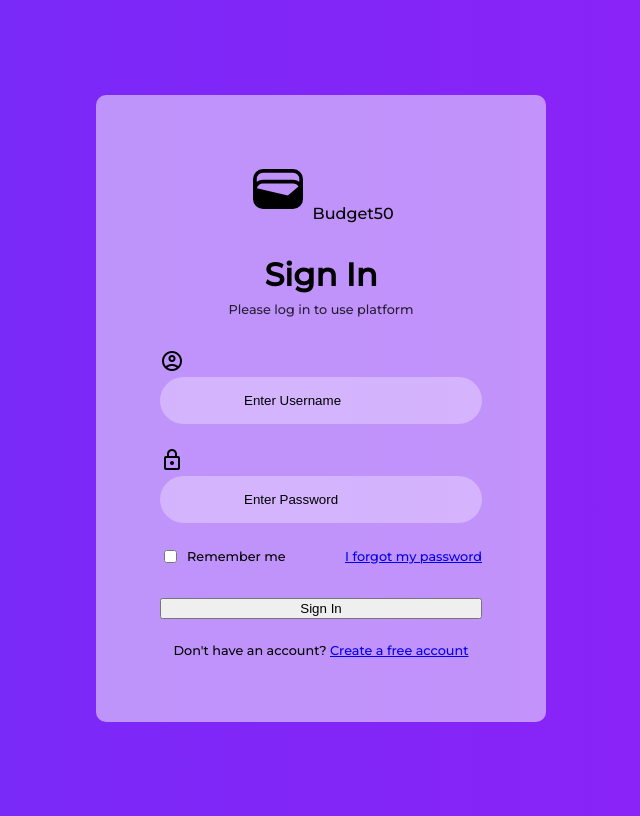
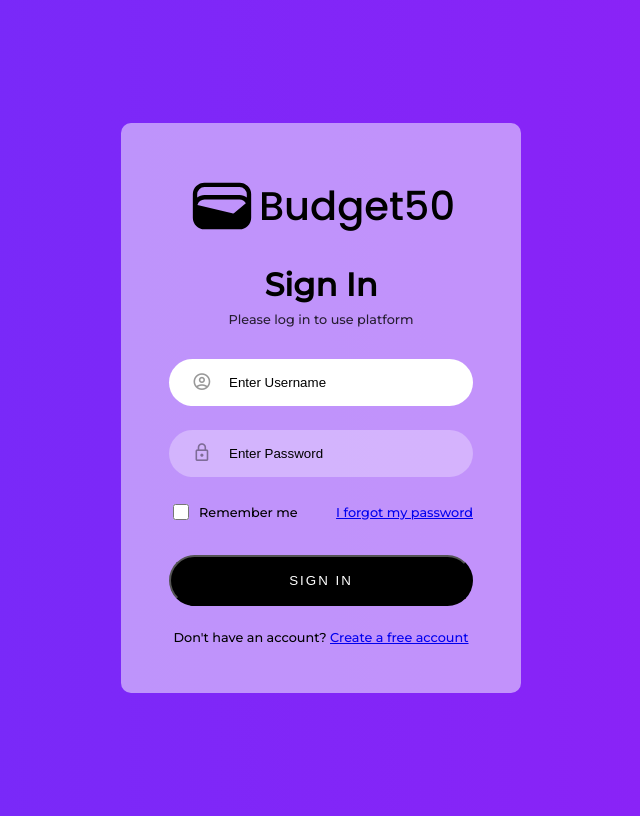
Before and after one commit to fabriortenzi/CS50x-Final-Project, a Flask app: page /login in a window 1280 px wide. Shown: the whole page, without its empty margins (319-959 px from the left). Run offline with Flask 2, Linux system fonts and the light colour scheme; some libraries are stand-ins or nearby versions.

Commit message:
signup and login

```diff
--- a/app.py
+++ b/app.py
@@ -35,7 +35,7 @@ def index():
     return render_template("index.html")
 
 
-@app.route("/login")
+@app.route("/login", methods=["GET", "POST"])
 def login():
     """Log user in"""
 
@@ -45,3 +45,46 @@ def login():
     # GET
     if request.method == "GET":
         return render_template("login.html")
+
+    # POST
+    else:
+        username = request.form.get("username")
+        password = request.form.get("password")
+
+        password_db = db.execute("SELECT hash FROM users WHERE username = ?", username)
+
+        #bug in check password
+        if check_password_hash(password_db, password):
+            print("hola")
+            return redirect("/")
+        else:
+            print("chau")
+            return redirect("/login")
+
+
+@app.route("/signup", methods=["GET", "POST"])
+def signup():
+    """Create account"""
+
+    # GET
+    if request.method == "GET":
+        return render_template("/signup.html")
+
+    # POST
+    else:
+        username = request.form.get("username")
+        password = request.form.get("password")
+        confirmation = request.form.get("confirmation")
+
+        if db.execute("SELECT username FROM users WHERE username = ?", username):
+            return redirect("/")
+            # Complete
+
+        if password != confirmation:
+            return redirect("/")
+            # Complete
+
+        db.execute("INSERT INTO users (username, hash) VALUES(?, ?)",
+                   username, generate_password_hash(password, method='pbkdf2:sha256', salt_length=8))
+
+        return redirect("/")
--- a/static/login-styles.css
+++ b/static/login-styles.css
@@ -12,21 +12,30 @@ body
 
 .login-card
 {
-    width: 450px;
+    width: 400px;
     background: rgba(255, 255, 255, .5);
-    padding: 4rem;
+    padding: 3rem;
     border-radius: 10px;
     position: relative;
 }
 
 .login-card-logo
 {
-    margin-bottom: 2rem;
+    margin-bottom: 1.5rem;
 }
 
 .login-card-logo img
 {
-    width: 60px;
+    width: 70px;
+}
+
+.logo-font
+{
+    font-family: 'Poppins', sans-serif;
+    font-weight: 500;
+    font-size: 40px;
+    text-decoration: none;
+    padding-left: 2px;
 }
 
 .login-card-logo,
@@ -34,6 +43,14 @@ body
 .login-card-footer
 {
     text-align: center;
+}
+
+.login-card-logo
+{
+    display: flex;
+    align-items: center;
+    justify-content: center;
+    height: 70px;
 }
 
 .login-card a:hover
@@ -109,8 +126,37 @@ body
     outline: none;
     background: rgba(255, 255, 255, .3);
     padding: 1rem 1.5rem;
-    padding-left: calc(1.5rem * 3.5);
+    padding-left: calc(1.5rem * 2.5);
     border-radius: 100px;
     width: 100%;
     transition: background .5s;
 }
+
+.login-card input:focus
+{
+    background: white;
+}
+
+.login-card input[type="checkbox"]
+{
+    width: 16px;
+    height: 16px;
+    accent-color: black;
+}
+
+.login-card-form button
+{
+    background: black;
+    color: white;
+    padding: 1rem;
+    border-radius: 100px;
+    text-transform: uppercase;
+    letter-spacing: 2px;
+    transition: background .5s;
+}
+
+.login-card-form button:hover
+{
+    background-color: rgba(0, 0, 0, .85);
+    cursor: pointer;
+}
--- /dev/null
+++ b/templates/login-layout.html
@@ -0,0 +1,32 @@
+<!-- Login page inspired by https://www.youtube.com/watch?v=B6e4Fg_-CXY -->
+
+<!DOCTYPE html>
+<html lang="en">
+<head>
+    <meta charset="UTF-8">
+    <meta http-equiv="X-UA-Compatible" content="IE=edge">
+    <meta name="viewport" content="width=device-width, initial-scale=1.0">
+    <title>{% block title %}{% endblock %}</title>
+    <link rel="stylesheet" href="/static/login-styles.css">
+    <link rel="stylesheet" href="/static/reset.css">
+    <link rel="stylesheet" href="https://fonts.googleapis.com/css2?family=Material+Symbols+Rounded:opsz,wght,FILL,GRAD@48,300,0,0" />
+
+</head>
+
+<body>
+
+    <div class="login-card-container">
+        <div class="login-card">
+
+        <div class="login-card-logo">
+            <img src="/static/wallet.svg">
+            <p class="logo-font">Budget50</p>
+        </div>
+
+            {% block main %}{% endblock %}
+
+        </div>
+    </div>
+
+</body>
+</html>
--- a/templates/login.html
+++ b/templates/login.html
@@ -1,38 +1,22 @@
-<!-- Login page inspired by https://www.youtube.com/watch?v=B6e4Fg_-CXY -->
+{% extends "login-layout.html" %}
 
-<!DOCTYPE html>
-<html lang="en">
-<head>
-    <meta charset="UTF-8">
-    <meta http-equiv="X-UA-Compatible" content="IE=edge">
-    <meta name="viewport" content="width=device-width, initial-scale=1.0">
-    <title>Log In</title>
-    <link rel="stylesheet" href="/static/login-styles.css">
-    <link rel="stylesheet" href="/static/reset.css">
-    <link rel="stylesheet" href="https://fonts.googleapis.com/css2?family=Material+Symbols+Outlined:opsz,wght,FILL,GRAD@48,400,0,0" />
-    <link rel="stylesheet" href="https://fonts.googleapis.com/css2?family=Material+Symbols+Outlined:opsz,wght,FILL,GRAD@48,400,0,0" />
-</head>
+{% block title %}
+    Log In
+{% endblock %}
 
-<body>
-
-    <div class="login-card-container">
-        <div class="login-card">
-            <div class="login-card-logo">
-                <img src="/static/wallet.svg">
-                Budget50
-            </div>
+{% block main %}
     <div class="login-card-header">
         <h1>Sign In</h1>
         <div>Please log in to use platform</div>
     </div>
-            <form class="login-card-form">
+    <form class="login-card-form" action="/login" method="post">
         <div class="form-item">
-                    <span class="material-symbols-outlined">account_circle</span>
-                    <input type="text" placeholder="Enter Username" required autofocus>
+            <span class="form-item-icon material-symbols-rounded">account_circle</span>
+            <input type="text" name="username" placeholder="Enter Username" required autofocus>
         </div>
         <div class="form-item">
-                    <span class="material-symbols-outlined">lock</span>
-                    <input type="password" placeholder="Enter Password" required>
+            <span class="form-item-icon material-symbols-rounded">lock</span>
+            <input type="password" name="password" placeholder="Enter Password" required>
         </div>
         <div class="form-item-other">
             <div class="checkbox">
@@ -44,10 +28,6 @@
         <button type="submit">Sign In</button>
     </form>
     <div class="login-card-footer">
-                Don't have an account? <a href="#">Create a free account</a>
+        Don't have an account? <a href={{url_for('signup')}}>Create a free account</a>
     </div>
-        </div>
-    </div>
-
-</body>
-</html>
+{% endblock %}
```
Also changed, not shown: templates/signup.html (added, +26 -0 lines), budget.db, 1 other file. Lines whose indentation alone changed are shown as unchanged.
